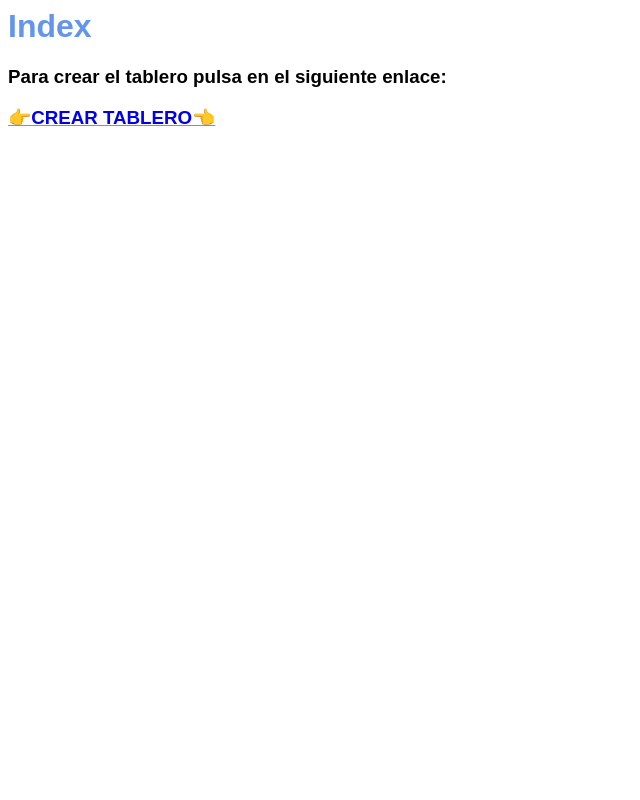
After one commit to sergionj31/Buscaminas, a Django app: page / in a window 1280 px wide. The commit adds this page. Shown: the whole page, without its empty margins (0-640 px from the left). Run offline with Django 3.2, Linux system fonts and the light colour scheme.

Commit message:
Proyecto finalizado

```diff
--- /dev/null
+++ b/buscaminasApp/templates/index.html
@@ -0,0 +1,21 @@
+<html>
+    <head>
+        <title>Tablero de Buscaminas</title>
+        <style>
+            *{
+                font-family: sans-serif;
+            }
+            h1{
+                color: cornflowerblue
+            }
+            a{
+                text-decoration-color: cornflowerblue ;
+            }
+        </style>
+    </head>
+    <body>
+        <h1>Index</h1>
+        <h3>Para crear el tablero pulsa en el siguiente enlace:</h3>
+        <h3><a href="http://127.0.0.1:8000/crear_tablero">👉CREAR TABLERO👈</a></h3>
+    </body>
+</html>
--- a/buscaminasApp/urls.py
+++ b/buscaminasApp/urls.py
@@ -2,5 +2,6 @@ from django.urls import path
 from . import views
 
 urlpatterns = [
-    path('crea_tablero/', views.crea_tablero, name='crea_tablero'),
+    path('', views.indexer, name='index'),
+    path('crear_tablero', views.crear_tablero, name='crear_tablero')
 ]
--- a/buscaminasApp/views.py
+++ b/buscaminasApp/views.py
@@ -1,11 +1,11 @@
 from django.shortcuts import render
 from .forms import TableroForm
 
-def crea_tablero(request):
+def crear_tablero(request):
     tablero = None
 
-    if request.method == 'POST':
-        form = TableroForm(request.POST)
+    if request.method == 'GET':
+        form = TableroForm(request.GET)
         if form.is_valid():
             filas = form.cleaned_data['filas']
             columnas = form.cleaned_data['columnas']
@@ -15,4 +15,7 @@ def crea_tablero(request):
     else:
         form = TableroForm()
 
-    return render(request, 'crea_tablero.html', {'form': form, 'tablero': tablero})
+    return render(request, 'crear_tablero.html', {'form': form, 'tablero': tablero})
+
+def indexer(request):
+    return render(request, 'index.html')
```
Also changed, not shown: buscaminasApp/templates/crear_tablero.html (+11 -3 lines).
